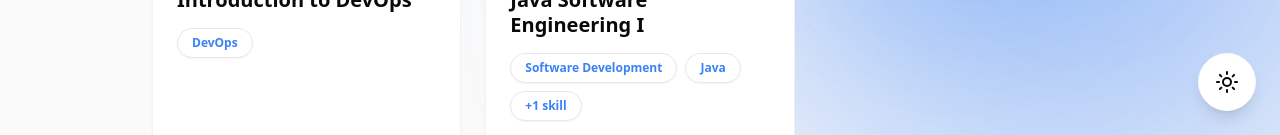
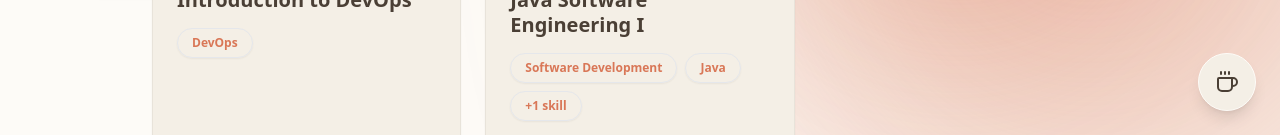
Before and after one commit to Necookie/Portfolio, a React (Vite) app: page /certifications in a window 1280 px wide. Shown: the part 665-800 px from the top of the page. Built offline with nearby package versions, Linux system fonts and the light colour scheme.

Commit message:
style: change default theme to coffee/cozy

```diff
--- a/src/components/ThemeSwitcher.tsx
+++ b/src/components/ThemeSwitcher.tsx
@@ -9,7 +9,7 @@ const themes = [
 ];
 
 export function ThemeSwitcher() {
-    const [currentTheme, setCurrentTheme] = useState('default');
+    const [currentTheme, setCurrentTheme] = useState('cozy');
 
     useEffect(() => {
         document.documentElement.setAttribute('data-theme', currentTheme);
--- a/src/index.css
+++ b/src/index.css
@@ -4,35 +4,55 @@
 
 @layer base {
   :root {
-    --bg-base: #fafafa; /* zinc-50 */
-    --bg-card: #ffffff; /* white */
-    --text-main: #09090b; /* zinc-950 */
-    --text-muted: #52525b; /* zinc-600 */
-    --accent: #3b82f6; /* blue-500 */
+    --bg-base: #fdfbf7;
+    /* warm cream */
+    --bg-card: #f4efe6;
+    /* slightly darker cream */
+    --text-main: #4a3f35;
+    /* soft brown */
+    --text-muted: #8c7b6c;
+    /* muted brown */
+    --accent: #d97757;
+    /* terracotta */
   }
 
   [data-theme="dark"] {
-    --bg-base: #09090b; /* zinc-950 */
-    --bg-card: #18181b; /* zinc-900 */
-    --text-main: #fafafa; /* zinc-50 */
-    --text-muted: #a1a1aa; /* zinc-400 */
-    --accent: #3b82f6; /* blue-500 */
+    --bg-base: #09090b;
+    /* zinc-950 */
+    --bg-card: #18181b;
+    /* zinc-900 */
+    --text-main: #fafafa;
+    /* zinc-50 */
+    --text-muted: #a1a1aa;
+    /* zinc-400 */
+    --accent: #3b82f6;
+    /* blue-500 */
   }
 
-  [data-theme="cozy"] {
-    --bg-base: #fdfbf7; /* warm cream */
-    --bg-card: #f4efe6; /* slightly darker cream */
-    --text-main: #4a3f35; /* soft brown */
-    --text-muted: #8c7b6c; /* muted brown */
-    --accent: #d97757; /* terracotta */
+  [data-theme="default"] {
+    --bg-base: #fafafa;
+    /* zinc-50 */
+    --bg-card: #ffffff;
+    /* white */
+    --text-main: #09090b;
+    /* zinc-950 */
+    --text-muted: #52525b;
+    /* zinc-600 */
+    --accent: #3b82f6;
+    /* blue-500 */
   }
 
   [data-theme="candy"] {
-    --bg-base: #2e1065; /* deep indigo */
-    --bg-card: #4c1d95; /* indigo-900 */
-    --text-main: #fdf4ff; /* fuchsia-50 */
-    --text-muted: #d946ef; /* fuchsia-500 */
-    --accent: #ec4899; /* pink-500 */
+    --bg-base: #2e1065;
+    /* deep indigo */
+    --bg-card: #4c1d95;
+    /* indigo-900 */
+    --text-main: #fdf4ff;
+    /* fuchsia-50 */
+    --text-muted: #d946ef;
+    /* fuchsia-500 */
+    --accent: #ec4899;
+    /* pink-500 */
   }
 
   body {
```
